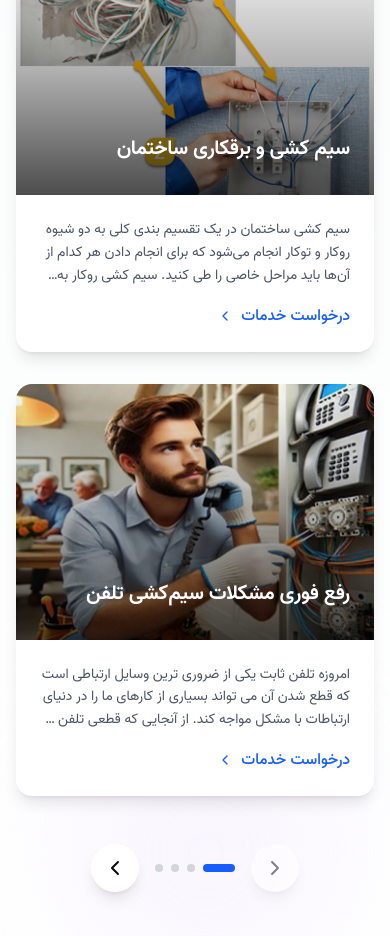
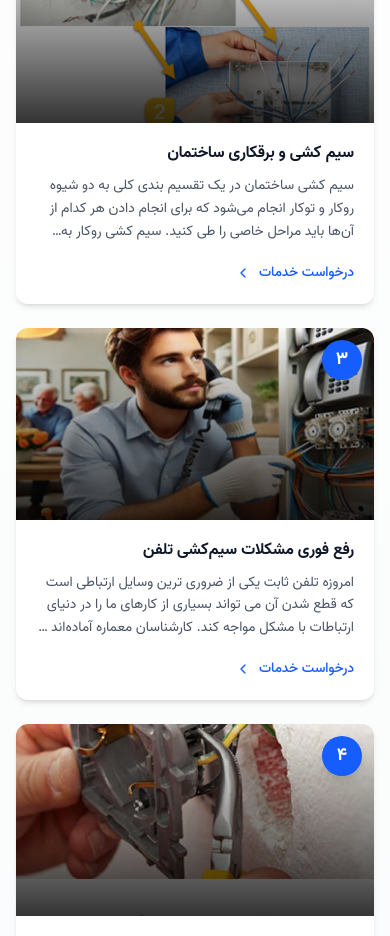
Before and after one commit to atadi/memareh-redesign, a Next.js app: page / in a window 390 px wide. Shown: the part 2320-3256 px from the top of the page. Built offline with nearby package versions, Linux system fonts and the light colour scheme.

Commit message:
Show all 12 services at once in responsive grid - no carousel

```diff
--- a/src/components/home/ServiceCategories.tsx
+++ b/src/components/home/ServiceCategories.tsx
@@ -3,123 +3,106 @@
 import { useState } from 'react'
 import Image from 'next/image'
 import Link from 'next/link'
-import { ChevronLeft, ChevronRight, Zap } from 'lucide-react'
+import { ChevronLeft, Zap, ArrowUpRight } from 'lucide-react'
 
 export function ServiceCategories() {
-  const [currentIndex, setCurrentIndex] = useState(0)
-  const [isHovering, setIsHovering] = useState<number | null>(null)
+  const [expandedCard, setExpandedCard] = useState<number | null>(null)
 
   const categories = [
     {
       title: 'رفع اتصالی و عیب یابی برق ساختمان',
-      description: 'قبل از هر اقدامی، برق ساختمان را قطع کنید تا از خطر برق‌گرفتگی جلوگیری شود. فیوزها، کلیدها، پریزها، سیم‌ها و اتصالات و دستگاه‌های برقی را بررسی کنید. اگر سوختگی یا آسیب دیدگی مشاهده کردید، باید رفع شوند. اگر مشکل پیچیده‌تر از آن بود که بتوانید به تنهایی حل کنید، بهتر است با یک برقکار حرفه‌ای مشورت کنید. همیشه به یاد داشته باشید که کار با برق خطرناک است. در صورت عدم اطمینان، از متخصصین معماره کمک بگیرید.',
+      description: 'قبل از هر اقدامی، برق ساختمان را قطع کنید تا از خطر برق‌گرفتگی جلوگیری شود. فیوزها، کلیدها، پریزها، سیم‌ها و اتصالات و دستگاه‌های برقی را بررسی کنید. اگر سوختگی یا آسیب دیدگی مشاهده کردید، باید رفع شوند.',
       image: '/assets/images/service1.png'
     },
     {
       title: 'سیم کشی و برقکاری ساختمان',
-      description: 'سیم کشی ساختمان در یک تقسیم بندی کلی به دو شیوه روکار و توکار انجام می‌شود که برای انجام دادن هر کدام از آن‌ها باید مراحل خاصی را طی کنید. سیم کشی روکار به نوعی از سیم کشی گفته می‌شود که سیم‌ها از روی گچ دیوار و به صورت آزاد از داخل لوله‌ها و داکت‌ها عبور داده می‌شوند و در صورت بروز هرگونه آسیب و به راحتی می‌توان محل آن را پیدا کرد.',
+      description: 'سیم کشی ساختمان در یک تقسیم بندی کلی به دو شیوه روکار و توکار انجام می‌شود که برای انجام دادن هر کدام از آن‌ها باید مراحل خاصی را طی کنید. سیم کشی روکار به نوعی از سیم کشی گفته می‌شود که سیم‌ها از روی گچ دیوار و به صورت آزاد عبور داده می‌شوند.',
       image: '/assets/images/service2.png'
     },
     {
       title: 'رفع فوری مشکلات سیم‌کشی تلفن',
-      description: 'امروزه تلفن ثابت یکی از ضروری ترین وسایل ارتباطی است که قطع شدن آن می تواند بسیاری از کارهای ما را در دنیای ارتباطات با مشکل مواجه کند. از آنجایی که قطعی تلفن در بیشتر مواقع به اشکال در سیم کشی آن ارتباط دارد، بایدعیب یابی سیم کشی تلفن و علت قطعی بوق آن بررسی گردد. در نهایت هم علل اتصالی سیم های برق و نحوه رفع خرابی آنها را شرح خواهیم داد. پس با ما همراه باشید اگراتصال تلفنی ساختمان‌تان مشکل پیدا کرده؟ کارشناسان معماره آماده‌اند تا در کوتاه‌ترین زمان ممکن، خرابی سیم‌کشی داخلی تلفن شما را برطرف کنند و ارتباطات شما را دوباره برقرار سازند.',
+      description: 'امروزه تلفن ثابت یکی از ضروری ترین وسایل ارتباطی است که قطع شدن آن می تواند بسیاری از کارهای ما را در دنیای ارتباطات با مشکل مواجه کند. کارشناسان معماره آماده‌اند تا در کوتاه‌ترین زمان ممکن، خرابی سیم‌کشی داخلی تلفن شما را برطرف کنند.',
       image: '/assets/images/service3.png'
     },
     {
       title: 'نصب و تعمیر انواع کلید و پریز',
-      description: 'نصب کلید و پریز در عین حال که کار مشکلی نیست، باید با دقت انجام شود و تمام نکات ایمنی در حین نصب آن مورد توجه قرار بگیرد. از جمله موارد شایع اتصالی‌ها و خطرات برق‌گرفتگی به عایق نبودن کلید و پریزها در سرویس‌هایی که در معرض آب و شستشو قرار دارند، می‌توان اشاره کرد.',
+      description: 'نصب کلید و پریز در عین حال که کار مشکلی نیست، باید با دقت انجام شود و تمام نکات ایمنی در حین نصب آن مورد توجه قرار بگیرد. از جمله موارد شایع اتصالی‌ها و خطرات برق‌گرفتگی به عایق نبودن کلید و پریزها می‌توان اشاره کرد.',
       image: '/assets/images/service4.png'
     },
     {
       title: 'قطعی و پریدگی فیوز',
-      description: 'در بعضی از موارد پریدن فیوز برق باعث ایجاد مشکل نمی‌شود و حتی می‌تواند از ایجاد مشکلات بزرگ‌تر نیز پیشگیری نماید. به هر حال ممکن است دلیل پریدن فیوز برق مربوط به مواردی مانند خرابی فیوز، وجود اتصالی در جریان برق و ... باشد. اما توجه داشته باشید که باید حتماً دلیل ایجاد این مشکل را پیدا کنید و آن را برطرف نمایید تا از مشکلات بزرگتر آتی جلوگیری شود.',
+      description: 'در بعضی از موارد پریدن فیوز برق باعث ایجاد مشکل نمی‌شود و حتی می‌تواند از ایجاد مشکلات بزرگ‌تر نیز پیشگیری نماید. باید حتماً دلیل ایجاد این مشکل را پیدا کنید و آن را برطرف نمایید تا از مشکلات بزرگتر آتی جلوگیری شود.',
       image: '/assets/images/service5.png'
     },
     {
       title: 'برقکاری صنعتی',
-      description: 'در تعریف برق صنعتی اینطور می‌توان گفت که به کنترل و مصرف انرژی الکتریکی در یک کارگاه یا کارخانه صنعتی، گفته می‌شود. همچنین تکنیک‌ها و روش‌هایی که برای نظارت و استفاده از برق در صنعت استفاده می‌شود و در ساختمان‌های مسکونی، تجاری، بیمارستان‌ها و… کاربرد دارد نیز، تعریفی از این حوزه محسوب می‌شود.',
+      description: 'در تعریف برق صنعتی اینطور می‌توان گفت که به کنترل و مصرف انرژی الکتریکی در یک کارگاه یا کارخانه صنعتی، گفته می‌شود. تکنیک‌ها و روش‌هایی که برای نظارت و استفاده از برق در صنعت استفاده می‌شود.',
       image: '/assets/images/service6.png'
     },
     {
       title: 'نصب لوستر و هالوژن',
-      description: 'اگر برای خانه خودتان لوستر خریدید. آن را به برقکاران ما بسپارید تا با استانداردهای ایمنی، مراحل تست، نصب و تحویل روشنایی به شما داده شود. ما تمامی خدمات برق منزل شما را با در نظر گرفتن نهایت ایمنی در عین سرعت عمل انجام می‌دهیم.',
+      description: 'اگر برای خانه خودتان لوستر خریدید، آن را به برقکاران ما بسپارید تا با استانداردهای ایمنی، مراحل تست، نصب و تحویل روشنایی به شما داده شود. ما تمامی خدمات برق منزل شما را با در نظر گرفتن نهایت ایمنی در عین سرعت عمل انجام می‌دهیم.',
       image: '/assets/images/service7.png'
     },
     {
       title: 'نصب و تعمیر انواع آیفون های تصویری',
-      description: 'با پیشرفت تکنولوژی، افراد زیادی به دنبال نصب و تعمیر آیفون تصویری هستند. برای نصب یا تعمیر آیفون، می‌توانید به صورت ۲۴ ساعته با ما در تماس باشید. ما بهترین برقکاران تهران که همگی در زمینه نصب و تعمیر آیفون صوتی و تصویری مهارت دارند را با یک تماس به محل شما اعزام میکنیم.',
+      description: 'با پیشرفت تکنولوژی، افراد زیادی به دنبال نصب و تعمیر آیفون تصویری هستند. ما بهترین برقکاران تهران که همگی در زمینه نصب و تعمیر آیفون صوتی و تصویری مهارت دارند را با یک تماس به محل شما اعزام میکنیم.',
       image: '/assets/images/service8.png'
     },
     {
       title: 'سیم کشی و نصب دزدگیر ساختمان',
-      description: 'یکی از بهترین دستاوردهای تکنولوژی در چند سال اخیر سیستم‌های دزدگیر اماکن می‌باشد که باعث از بین رفتن مشکلات و دغدغه‌های بسیاری شده است، وظیفه اصلی سیستم‌های دزدگیر اماکن این است که تمام ورود‌های و خروج‌های غیرمجاز در یک محدوده مشخص را گزارش دهند که ورود غیر مجاز می‌تواند انواع مختلفی داشته باشد که توسط مدیر سیستم امنیتی تعیین می‌گردد.',
+      description: 'یکی از بهترین دستاوردهای تکنولوژی در چند سال اخیر سیستم‌های دزدگیر اماکن می‌باشد که باعث از بین رفتن مشکلات و دغدغه‌های بسیاری شده است. وظیفه اصلی سیستم‌های دزدگیر اماکن گزارش ورود‌های و خروج‌های غیرمجاز است.',
       image: '/assets/images/service9.png'
     },
     {
       title: 'دوربین مدار بسته',
-      description: 'اجرای دوربین مداربسته به یکی از تجهیزات بسیار ضروری برای انواع مغازه‌ها و ساختمان‌ها تبدیل شده است که با نصب و راه‌اندازی می‌توانید امنیت زیادی را فراهم کنید. با ما تماس بگیرید تا بهترین تعمیرکاران و پشتیبان‌های دوربین مداربسته را برای نصب و راه‌اندازی برای شما اعزام کنیم. مشاوران آماده هستند تا شما را با انواع مرسوم دوربین و ادوات ذخیره‌سازی داده و چگونگی دسترسی به داده‌ها آشنا کنند تا خرید شما با آگاهی بالا انجام شود.',
+      description: 'اجرای دوربین مداربسته به یکی از تجهیزات بسیار ضروری برای انواع مغازه‌ها و ساختمان‌ها تبدیل شده است. با ما تماس بگیرید تا بهترین تعمیرکاران و پشتیبان‌های دوربین مداربسته را برای نصب و راه‌اندازی برای شما اعزام کنیم.',
       image: '/assets/images/service10.png'
     },
     {
       title: 'کولر های گازی و اسپیلت',
-      description: 'در فصل زمستان و بهار خیالتان از بابت نصب و راه اندازی کولر گازی و اسپیلیت راحت باشد. کارشاناسان فنی ما در معماره، از صفر تا 100 نصب و اجرا و در نهایت تست کولر گازی و اسپلیت را با استاندارد جهانی پیاده سازی می‌کنند. با کارشناسان ما تماس بگیرید تا کولر گازی و اسپلیت شما را نصب و راه اندازی نماییم.',
+      description: 'در فصل زمستان و بهار خیالتان از بابت نصب و راه اندازی کولر گازی و اسپیلیت راحت باشد. کارشاناسان فنی ما در معماره، از صفر تا 100 نصب و اجرا و در نهایت تست کولر گازی و اسپلیت را با استاندارد جهانی پیاده سازی می‌کنند.',
       image: '/assets/images/service11.png'
     },
     {
       title: 'نصب و راه‌اندازی خانه‌ی هوشمند',
-      description: 'در دنیای امروز، خانه‌های هوشمند به سرعت در حال گسترش هستند و تکنولوژی‌های متنوعی برای بهبود محیط خانگی ارائه میشود. در کنترل روشنایی بر اساس حضور افراد، تنظیم دما، تامین امنیت و غیره می‌تواند به کار گرفته شود. نصب و راه‌اندازی خانه هوشمند می‌تواند چالش‌ برانگیز باشد، اما با روش مناسب و پیروی از مراحل اصولی، می‌توان این فرآیند را تسهیل کرد. متخصصین معماره برای بررسی اصولی نصب خانه هوشمند و ارائه راهنمایی‌های مفید به شما آماده هستند.',
+      description: 'در دنیای امروز، خانه‌های هوشمند به سرعت در حال گسترش هستند. نصب و راه‌اندازی خانه هوشمند می‌تواند چالش‌ برانگیز باشد، اما با روش مناسب و پیروی از مراحل اصولی، می‌توان این فرآیند را تسهیل کرد. متخصصین معماره برای ارائه راهنمایی‌های مفید به شما آماده هستند.',
       image: '/assets/images/service12.png'
     }
   ]
 
-  const itemsPerPage = 3
-  const totalPages = Math.ceil(categories.length / itemsPerPage)
-
-  const nextSlide = () => {
-    setCurrentIndex((prev) => (prev + 1) % totalPages)
-  }
-
-  const prevSlide = () => {
-    setCurrentIndex((prev) => (prev - 1 + totalPages) % totalPages)
-  }
-
-  const visibleCategories = categories.slice(
-    currentIndex * itemsPerPage,
-    (currentIndex + 1) * itemsPerPage
-  )
-
   return (
-    <section className="py-20 bg-gradient-to-b from-gray-50 to-white relative overflow-hidden">
+    <section className="py-20 bg-gradient-to-b from-white via-gray-50 to-white relative overflow-hidden">
       {/* Background Decorations */}
-      <div className="absolute top-20 left-10 w-72 h-72 bg-blue-200 rounded-full mix-blend-multiply filter blur-3xl opacity-20 animate-blob" />
-      <div className="absolute bottom-20 right-10 w-72 h-72 bg-purple-200 rounded-full mix-blend-multiply filter blur-3xl opacity-20 animate-blob animation-delay-2000" />
+      <div className="absolute top-20 left-10 w-96 h-96 bg-blue-200 rounded-full mix-blend-multiply filter blur-3xl opacity-10 animate-blob" />
+      <div className="absolute bottom-20 right-10 w-96 h-96 bg-purple-200 rounded-full mix-blend-multiply filter blur-3xl opacity-10 animate-blob animation-delay-2000" />
 
       <div className="container mx-auto px-4 relative z-10">
         {/* Header */}
         <div className="text-center mb-16">
           <div className="inline-flex items-center gap-2 bg-blue-100 text-blue-600 px-4 py-2 rounded-full mb-4">
             <Zap className="w-4 h-4" />
-            <span className="text-sm font-medium">خدمات تخصصی</span>
+            <span className="text-sm font-medium">۱۲ خدمت تخصصی</span>
           </div>
           <h2 className="text-4xl md:text-5xl font-bold mb-4 text-gray-900">
-            خدمات برق‌کاری معماره
+            خدمات کامل برق‌کاری معماره
           </h2>
           <p className="text-gray-600 max-w-2xl mx-auto text-lg">
-            ارائه کامل‌ترین خدمات برق‌کاری با تیم متخصص و با تجربه
+            تمامی خدمات برق‌کاری را با تیم متخصص و با تجربه ارائه می‌دهیم
           </p>
         </div>
 
-        {/* Services Grid */}
-        <div className="grid md:grid-cols-2 lg:grid-cols-3 gap-8 mb-12">
-          {visibleCategories.map((category, index) => (
+        {/* All Services Grid - 4 columns on desktop, 2 on tablet, 1 on mobile */}
+        <div className="grid grid-cols-1 md:grid-cols-2 lg:grid-cols-3 xl:grid-cols-4 gap-6 mb-12">
+          {categories.map((category, index) => (
             <div
-              key={currentIndex * itemsPerPage + index}
-              className="group relative bg-white rounded-2xl shadow-lg hover:shadow-2xl transition-all duration-500 overflow-hidden"
-              onMouseEnter={() => setIsHovering(currentIndex * itemsPerPage + index)}
-              onMouseLeave={() => setIsHovering(null)}
+              key={index}
+              className="group relative bg-white rounded-xl shadow-md hover:shadow-2xl transition-all duration-500 overflow-hidden cursor-pointer"
+              onMouseEnter={() => setExpandedCard(index)}
+              onMouseLeave={() => setExpandedCard(null)}
             >
               {/* Image Container */}
-              <div className="relative h-64 overflow-hidden">
+              <div className="relative h-48 overflow-hidden">
                 <Image
                   src={category.image}
                   alt={category.title}
@@ -127,87 +110,79 @@ export function ServiceCategories() {
                   className="object-cover transition-transform duration-700 group-hover:scale-110"
                 />
                 {/* Gradient Overlay */}
-                <div className="absolute inset-0 bg-gradient-to-t from-black/70 via-black/30 to-transparent" />
+                <div className="absolute inset-0 bg-gradient-to-t from-black/80 via-black/40 to-transparent" />
 
-                {/* Title on Image */}
-                <div className="absolute bottom-0 left-0 right-0 p-6">
-                  <h3 className="text-xl font-bold text-white mb-2 line-clamp-2">
-                    {category.title}
-                  </h3>
+                {/* Number Badge */}
+                <div className="absolute top-3 right-3 w-10 h-10 bg-blue-600 text-white rounded-full flex items-center justify-center font-bold text-lg shadow-lg">
+                  {index + 1}
                 </div>
 
                 {/* Hover Icon */}
-                <div className="absolute top-4 right-4 w-12 h-12 bg-white/20 backdrop-blur-sm rounded-full flex items-center justify-center opacity-0 group-hover:opacity-100 transition-opacity duration-300">
-                  <Zap className="w-6 h-6 text-white" />
+                <div className="absolute top-3 left-3 w-10 h-10 bg-white/20 backdrop-blur-sm rounded-full flex items-center justify-center opacity-0 group-hover:opacity-100 transition-all duration-300 group-hover:scale-110">
+                  <ArrowUpRight className="w-5 h-5 text-white" />
                 </div>
               </div>
 
               {/* Content */}
-              <div className="p-6">
-                <p className={`text-gray-600 text-sm leading-relaxed transition-all duration-300 ${
-                  isHovering === currentIndex * itemsPerPage + index ? 'line-clamp-none' : 'line-clamp-3'
+              <div className="p-5">
+                {/* Title */}
+                <h3 className="text-base font-bold text-gray-900 mb-3 leading-tight line-clamp-2 group-hover:text-blue-600 transition-colors">
+                  {category.title}
+                </h3>
+
+                {/* Description */}
+                <p className={`text-gray-600 text-sm leading-relaxed mb-4 transition-all duration-300 ${
+                  expandedCard === index ? 'line-clamp-none' : 'line-clamp-3'
                 }`}>
                   {category.description}
                 </p>
 
-                {/* CTA Button */}
+                {/* CTA Link */}
                 <Link
                   href="/booking"
-                  className="mt-4 inline-flex items-center gap-2 text-blue-600 font-medium hover:gap-3 transition-all group"
+                  className="inline-flex items-center gap-2 text-blue-600 font-medium text-sm hover:gap-3 transition-all group/link"
                 >
                   <span>درخواست خدمات</span>
-                  <ChevronLeft className="w-4 h-4 group-hover:translate-x-1 transition-transform" />
+                  <ChevronLeft className="w-4 h-4 group-hover/link:translate-x-1 transition-transform" />
                 </Link>
               </div>
 
-              {/* Decorative Corner */}
-              <div className="absolute top-0 left-0 w-20 h-20 bg-gradient-to-br from-blue-500/10 to-transparent rounded-br-3xl opacity-0 group-hover:opacity-100 transition-opacity duration-300" />
+              {/* Decorative Border on Hover */}
+              <div className="absolute inset-x-0 bottom-0 h-1 bg-gradient-to-r from-blue-600 to-purple-600 transform scale-x-0 group-hover:scale-x-100 transition-transform duration-500 origin-left" />
             </div>
           ))}
         </div>
 
-        {/* Navigation */}
-        <div className="flex items-center justify-center gap-4">
-          <button
-            onClick={prevSlide}
-            className="p-3 bg-white rounded-full shadow-lg hover:shadow-xl hover:bg-blue-600 hover:text-white transition-all duration-300 disabled:opacity-50 disabled:cursor-not-allowed"
-            disabled={currentIndex === 0}
-          >
-            <ChevronRight className="w-6 h-6" />
-          </button>
-
-          {/* Dots */}
-          <div className="flex gap-2">
-            {Array.from({ length: totalPages }).map((_, index) => (
-              <button
-                key={index}
-                onClick={() => setCurrentIndex(index)}
-                className={`h-2 rounded-full transition-all duration-300 ${
-                  index === currentIndex ? 'w-8 bg-blue-600' : 'w-2 bg-gray-300'
-                }`}
-                aria-label={`صفحه ${index + 1}`}
-              />
-            ))}
+        {/* Bottom CTA */}
+        <div className="text-center">
+          <div className="inline-flex flex-col sm:flex-row items-center gap-4">
+            <Link
+              href="/booking"
+              className="inline-flex items-center gap-2 bg-gradient-to-r from-blue-600 to-blue-500 text-white font-bold px-8 py-4 rounded-xl hover:from-blue-700 hover:to-blue-600 transition-all duration-300 shadow-lg hover:shadow-xl hover:scale-105"
+            >
+              <Zap className="w-5 h-5" />
+              <span>درخواست خدمات برق‌کاری</span>
+            </Link>
+            <Link
+              href="/services"
+              className="inline-flex items-center gap-2 bg-white border-2 border-gray-200 text-gray-700 font-bold px-8 py-4 rounded-xl hover:border-blue-600 hover:text-blue-600 transition-all duration-300 shadow-md hover:shadow-lg"
+            >
+              <span>اطلاعات بیشتر</span>
+              <ChevronLeft className="w-5 h-5" />
+            </Link>
           </div>
 
-          <button
-            onClick={nextSlide}
-            className="p-3 bg-white rounded-full shadow-lg hover:shadow-xl hover:bg-blue-600 hover:text-white transition-all duration-300 disabled:opacity-50 disabled:cursor-not-allowed"
-            disabled={currentIndex === totalPages - 1}
-          >
-            <ChevronLeft className="w-6 h-6" />
-          </button>
-        </div>
-
-        {/* View All Link */}
-        <div className="text-center mt-12">
-          <Link
-            href="/services"
-            className="inline-flex items-center gap-2 bg-gradient-to-r from-blue-600 to-blue-500 text-white font-bold px-8 py-4 rounded-xl hover:from-blue-700 hover:to-blue-600 transition-all duration-300 shadow-lg hover:shadow-xl hover:scale-105"
-          >
-            <span>مشاهده تمام خدمات</span>
-            <ChevronLeft className="w-5 h-5" />
-          </Link>
+          {/* Trust Badge */}
+          <div className="mt-8 flex items-center justify-center gap-2 text-sm text-gray-500">
+            <div className="flex -space-x-2">
+              {[1, 2, 3, 4].map((i) => (
+                <div key={i} className="w-8 h-8 rounded-full bg-gray-200 border-2 border-white flex items-center justify-center text-xs font-bold">
+                  {i}K+
+                </div>
+              ))}
+            </div>
+            <span>بیش از ۱۰،۰۰۰ مشتری راضی</span>
+          </div>
         </div>
       </div>
     </section>
```
